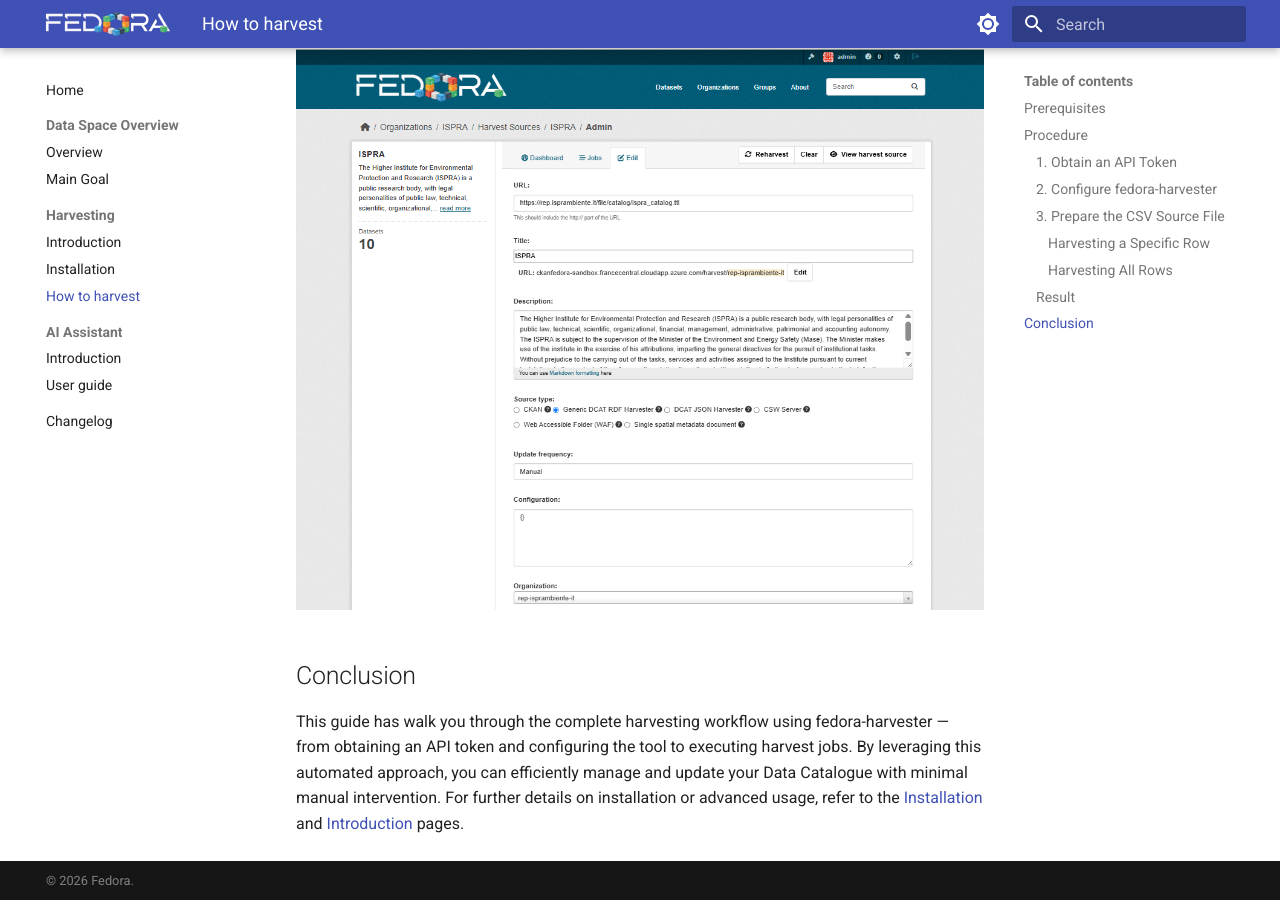
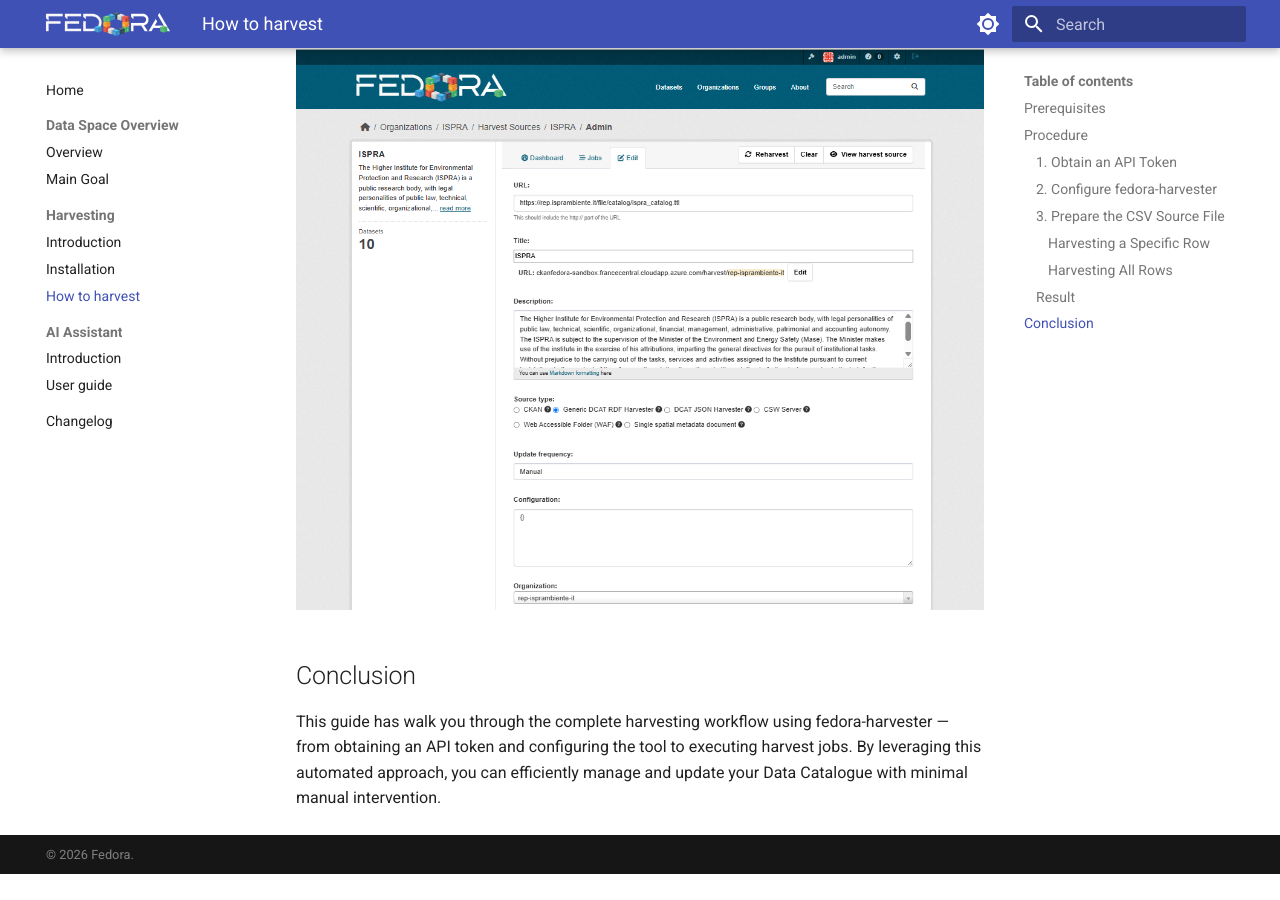
Before and after one commit to Joragasy/f-docs, an MkDocs documentation site: the page built from docs/harvesting/how-to-harvest.md, in a window 1280 px wide and 900 px high, scrolled down 3309 px. Built offline with MkDocs 1.6.1 and Material for MkDocs 9.7.7, drawn with Linux system fonts in a browser that asks for light colours; after the commit the page ends 4183 px from its top, so only the background shows below that.

Commit message:
remove extra info on conclusion

```diff
--- a/docs/harvesting/how-to-harvest.md
+++ b/docs/harvesting/how-to-harvest.md
@@ -76,4 +76,4 @@
 
 ## Conclusion
 
-This guide has walk you through the complete harvesting workflow using fedora-harvester — from obtaining an API token and configuring the tool to executing harvest jobs. By leveraging this automated approach, you can efficiently manage and update your Data Catalogue with minimal manual intervention. For further details on installation or advanced usage, refer to the [Installation](installation.md) and [Introduction](introduction.md) pages.
+This guide has walk you through the complete harvesting workflow using fedora-harvester — from obtaining an API token and configuring the tool to executing harvest jobs. By leveraging this automated approach, you can efficiently manage and update your Data Catalogue with minimal manual intervention.
```
Also changed, not shown: docs/ai-assistant/introduction.md (+0 -2 lines).
